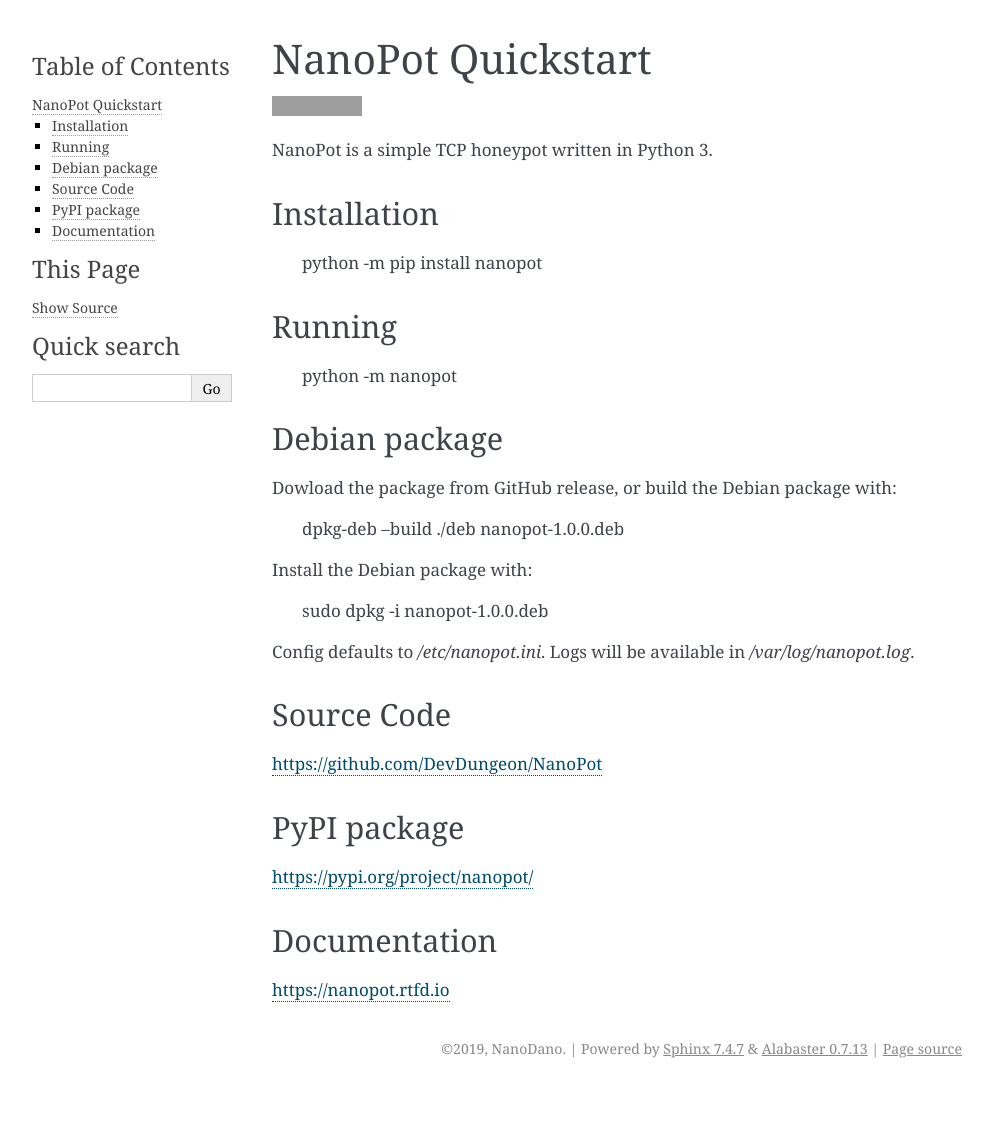
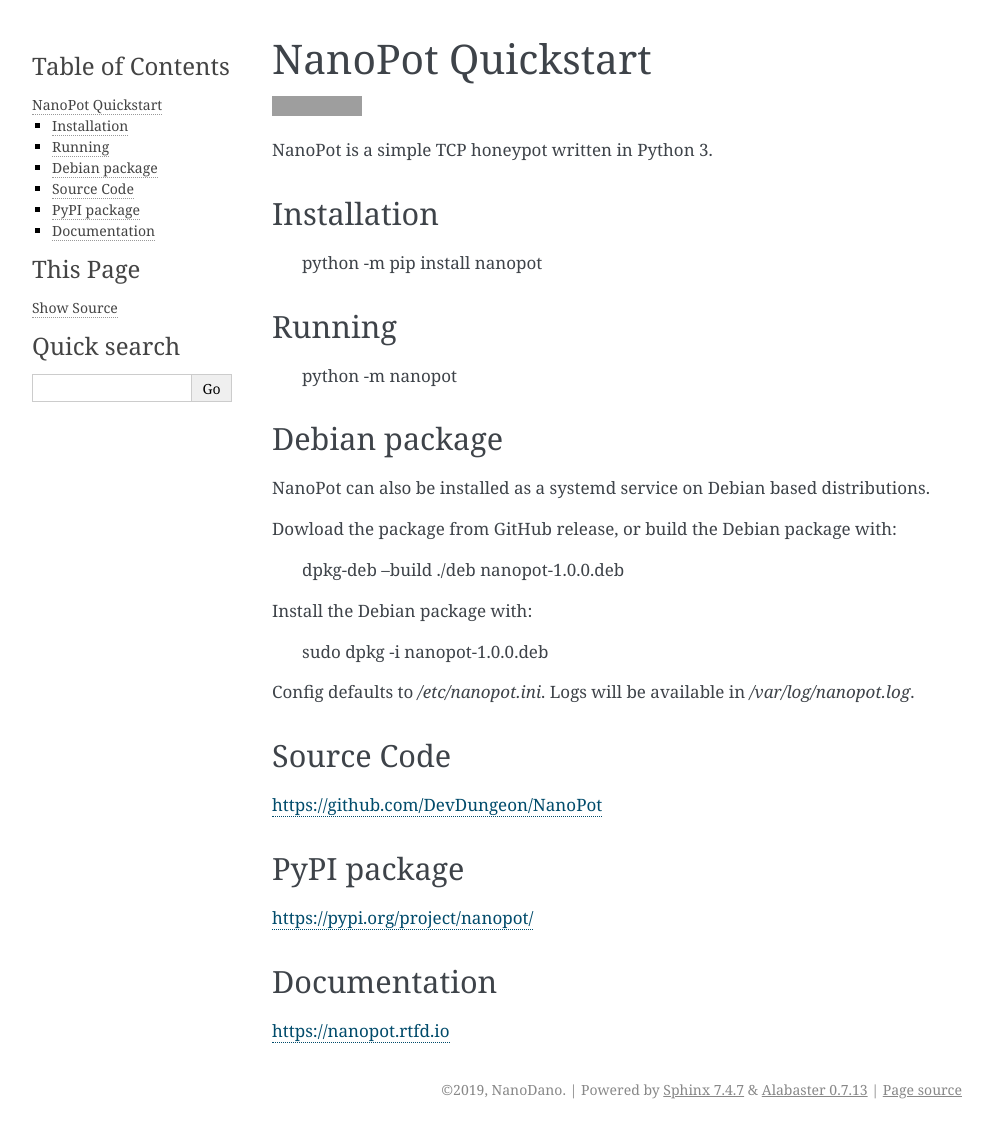
Before and after one commit to DevDungeon/NanoPot, a Sphinx documentation site: the page built from docs/pages/quickstart.rst, in a window 1280 px wide. Shown: the whole page, without its empty margins (148-1141 px from the left). Built offline with Sphinx 7.4.7, drawn with Linux system fonts in a browser that asks for light colours; before the commit the page ends 1088 px from its top, so only the background shows below that; grey boxes are pictures that could not be loaded.

Commit message:
Update quickstart.rst

```diff
--- a/docs/pages/quickstart.rst
+++ b/docs/pages/quickstart.rst
@@ -20,6 +20,9 @@
 
 Debian package
 --------------
+
+NanoPot can also be installed as a systemd service on Debian
+based distributions.
 
 Dowload the package from GitHub release, or
 build the Debian package with:
```
